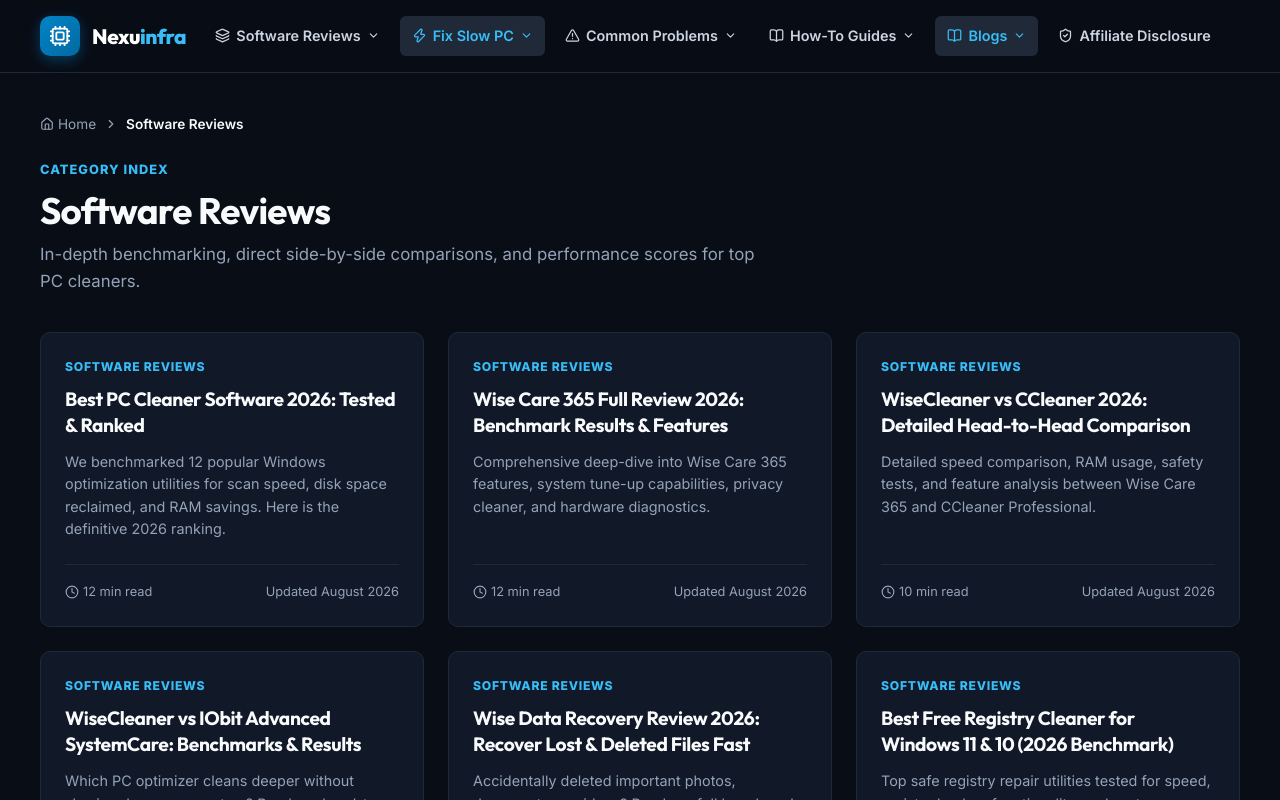
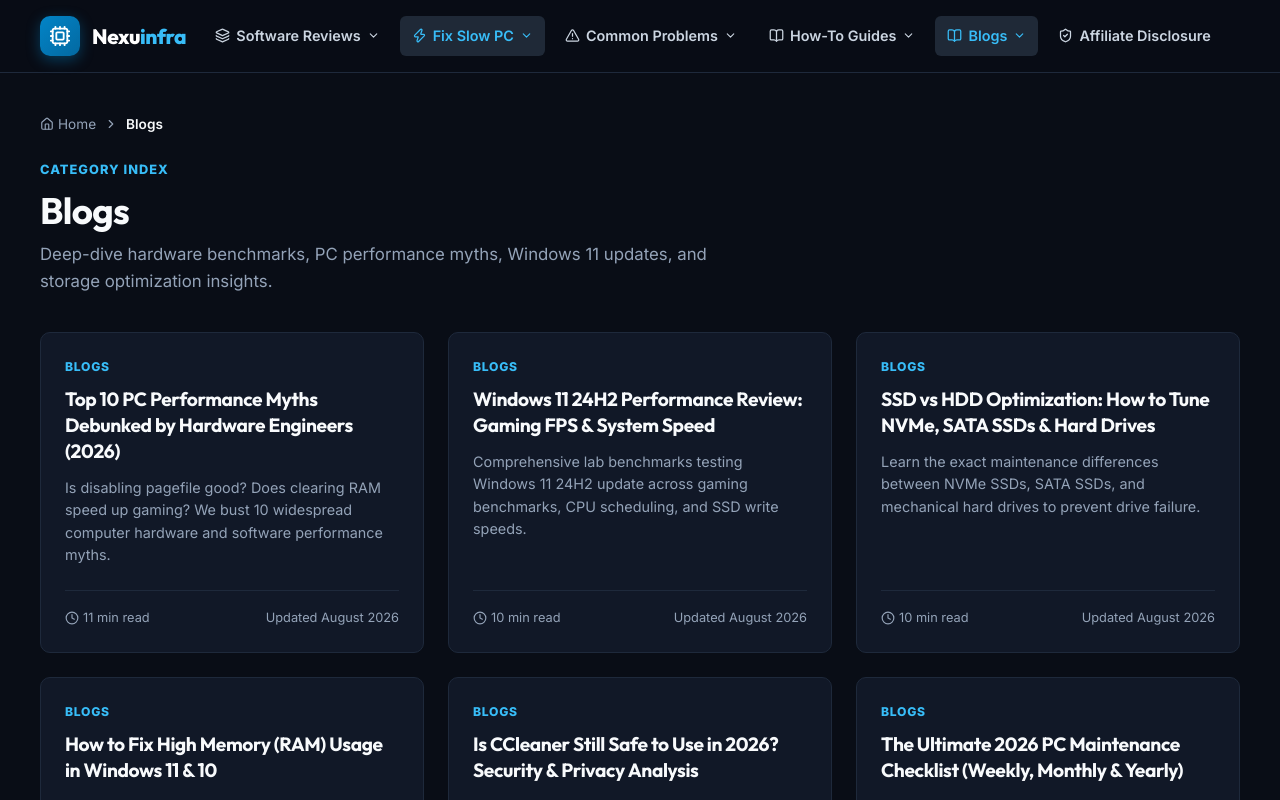
Before and after one commit to codershiveinterns-cloud/Nexuinfra, a React (Vite) app: page /blogs in a window 1280 px wide. Shown: the top 800 px of the page. Built offline with nearby package versions, Linux system fonts and the light colour scheme.

Commit message:
Fix CategoryView category key lookup so /blogs displays Blogs category with 6 blog articles

```diff
--- a/src/App.jsx
+++ b/src/App.jsx
@@ -31,23 +31,23 @@ export default function App() {
             <Route path="/" element={<Home onOpenSpeedCheck={() => setSpeedCheckOpen(true)} />} />
 
             {/* Reviews Category & Articles */}
-            <Route path="/reviews" element={<CategoryView />} />
+            <Route path="/reviews" element={<CategoryView category="reviews" />} />
             <Route path="/reviews/:slug" element={<ArticleView />} />
 
             {/* Blog Category & Articles */}
-            <Route path="/blog" element={<CategoryView />} />
+            <Route path="/blog" element={<CategoryView category="blog" />} />
             <Route path="/blog/:slug" element={<ArticleView />} />
 
             {/* Common Problems Category & Articles */}
-            <Route path="/problems" element={<CategoryView />} />
+            <Route path="/problems" element={<CategoryView category="problems" />} />
             <Route path="/problems/:slug" element={<ArticleView />} />
 
             {/* How-To Guides Category & Articles */}
-            <Route path="/guides" element={<CategoryView />} />
+            <Route path="/guides" element={<CategoryView category="guides" />} />
             <Route path="/guides/:slug" element={<ArticleView />} />
 
             {/* Blogs Category & Articles */}
-            <Route path="/blogs" element={<CategoryView />} />
+            <Route path="/blogs" element={<CategoryView category="blogs" />} />
             <Route path="/blogs/:slug" element={<ArticleView />} />
 
             {/* Trust & Legal Pages */}
--- a/src/pages/CategoryView.jsx
+++ b/src/pages/CategoryView.jsx
@@ -1,12 +1,17 @@
 import React from 'react';
-import { useParams, Link } from 'react-router-dom';
+import { useParams, useLocation, Link } from 'react-router-dom';
 import { ALL_ARTICLES, CATEGORIES } from '../data/siteData';
 import Breadcrumbs from '../components/Breadcrumbs';
 import { Clock, ArrowRight } from 'lucide-react';
 
-export default function CategoryView() {
+export default function CategoryView({ category: propCategory }) {
   const { categorySlug } = useParams();
-  const catKey = categorySlug || 'reviews';
+  const location = useLocation();
+
+  // Extract category from prop, params, or pathname (e.g. /blogs -> blogs)
+  const pathCategory = location.pathname.replace(/^\//, '').split('/')[0];
+  const catKey = propCategory || categorySlug || pathCategory || 'reviews';
+
   const categoryInfo = CATEGORIES[catKey] || {
     title: "All Guides & Articles",
     description: "Browse all PC optimization guides, reviews, and repair tutorials."
```
